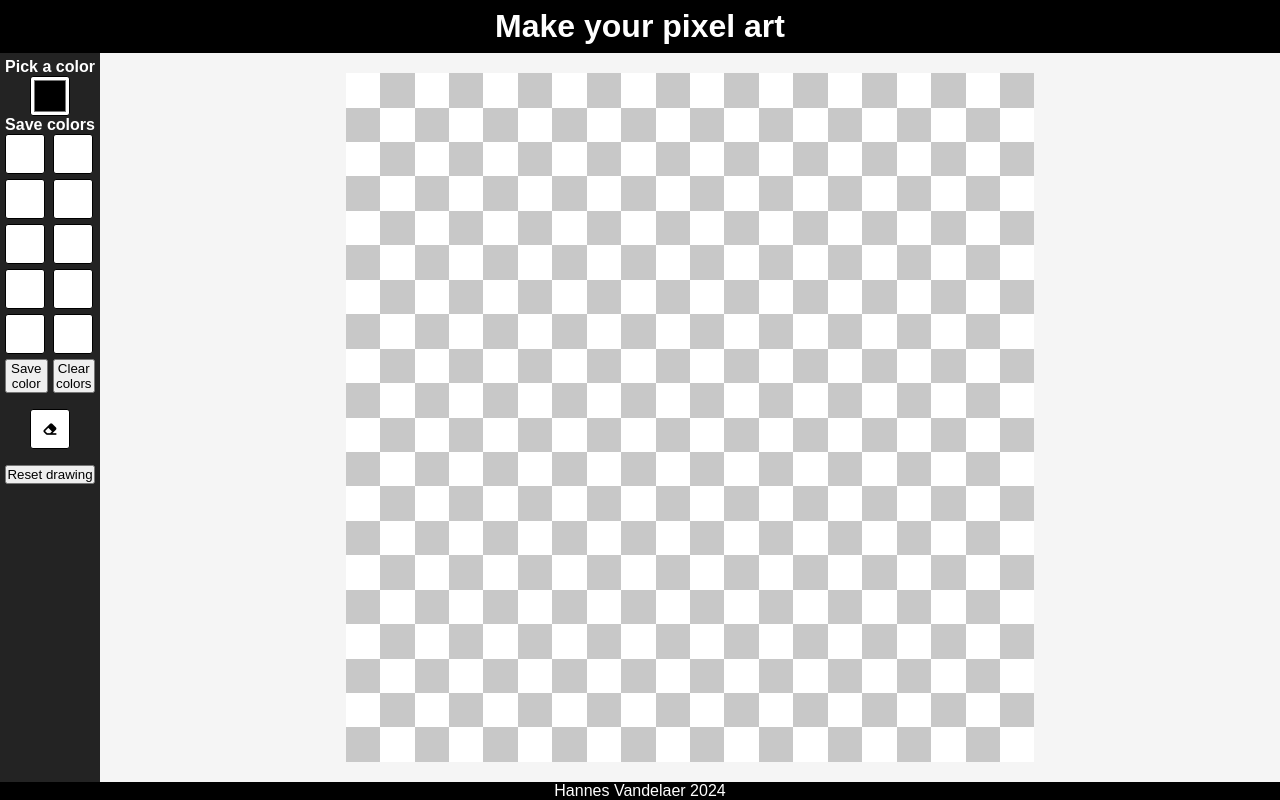
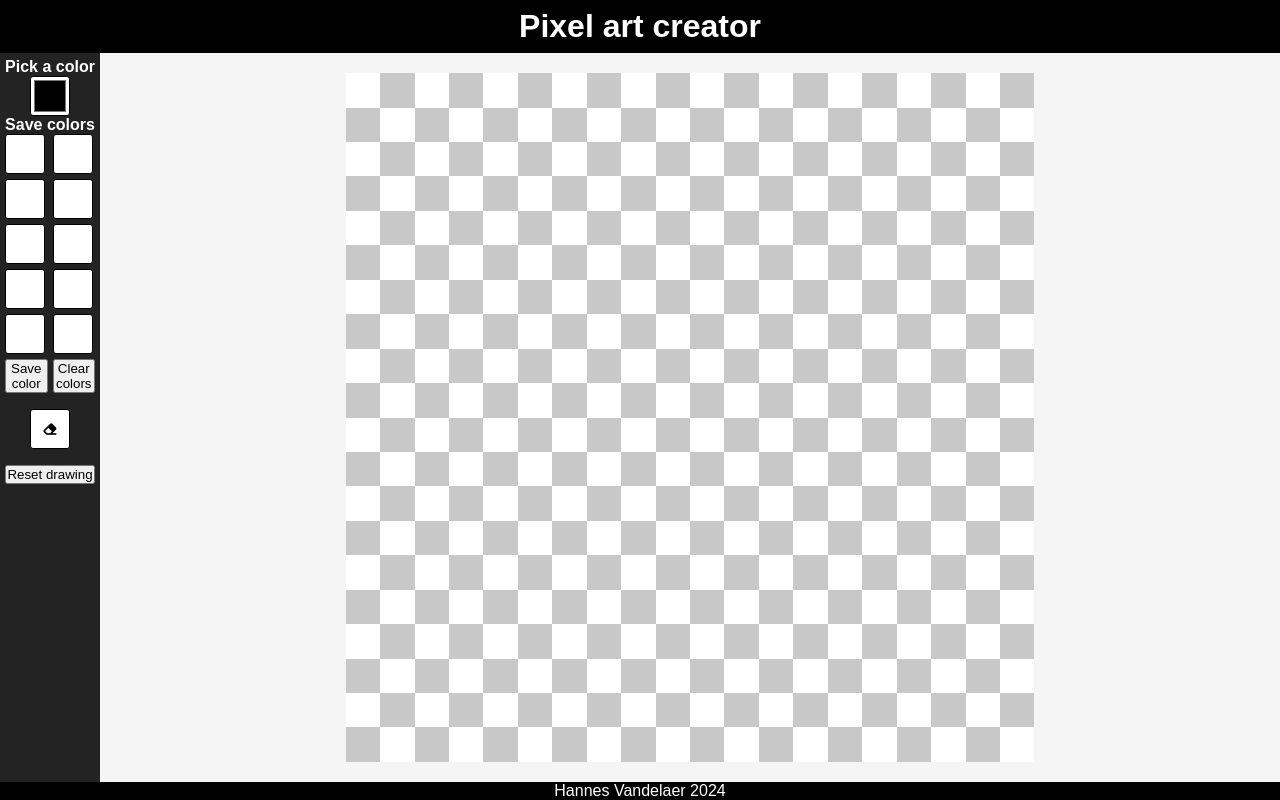
Before and after one commit to Hakke89/pixelart, a plain HTML site: page index.html in a window 1280 px wide. Drawn offline with Linux system fonts and the light colour scheme.

Commit message:
Update page title and header for consistency with pixel art creator branding

```diff
--- a/index.html
+++ b/index.html
@@ -4,7 +4,7 @@
 <head>
     <meta charset="UTF-8">
     <meta name="viewport" content="width=device-width, initial-scale=1.0">
-    <title>Coloring picture</title>
+    <title>Pixel art creator</title>
     <link rel="stylesheet" href="css/style.css">
     <link rel="stylesheet" href="https://cdnjs.cloudflare.com/ajax/libs/font-awesome/6.0.0-beta3/css/all.min.css">
     <script type="module" src="js/main.js"></script>
@@ -12,7 +12,7 @@
 
 <body>
     <header>
-        <h1>Make your pixel art</h1>
+        <h1>Pixel art creator</h1>
     </header>
     <main id="pixel-drawing">
     </main>
```
